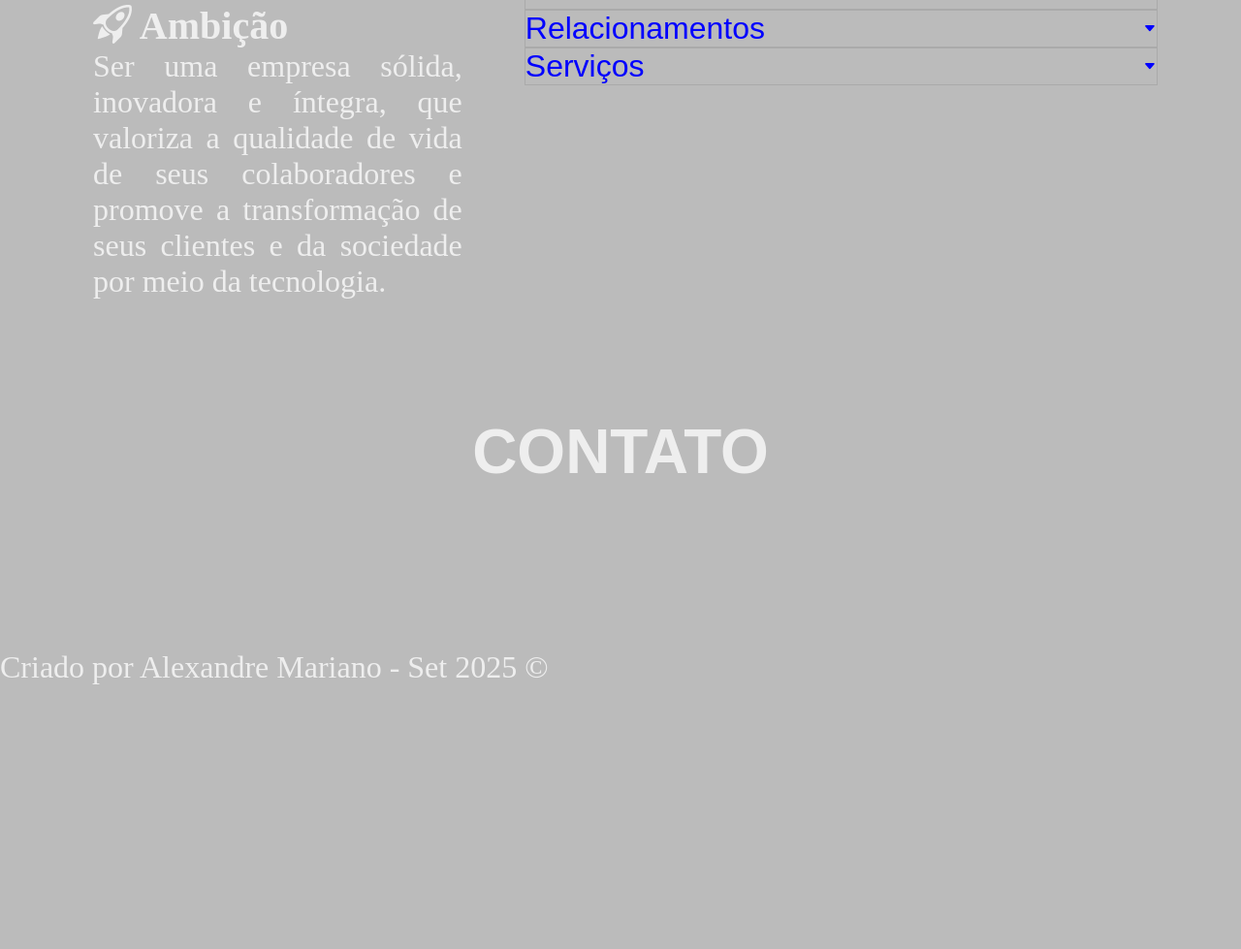
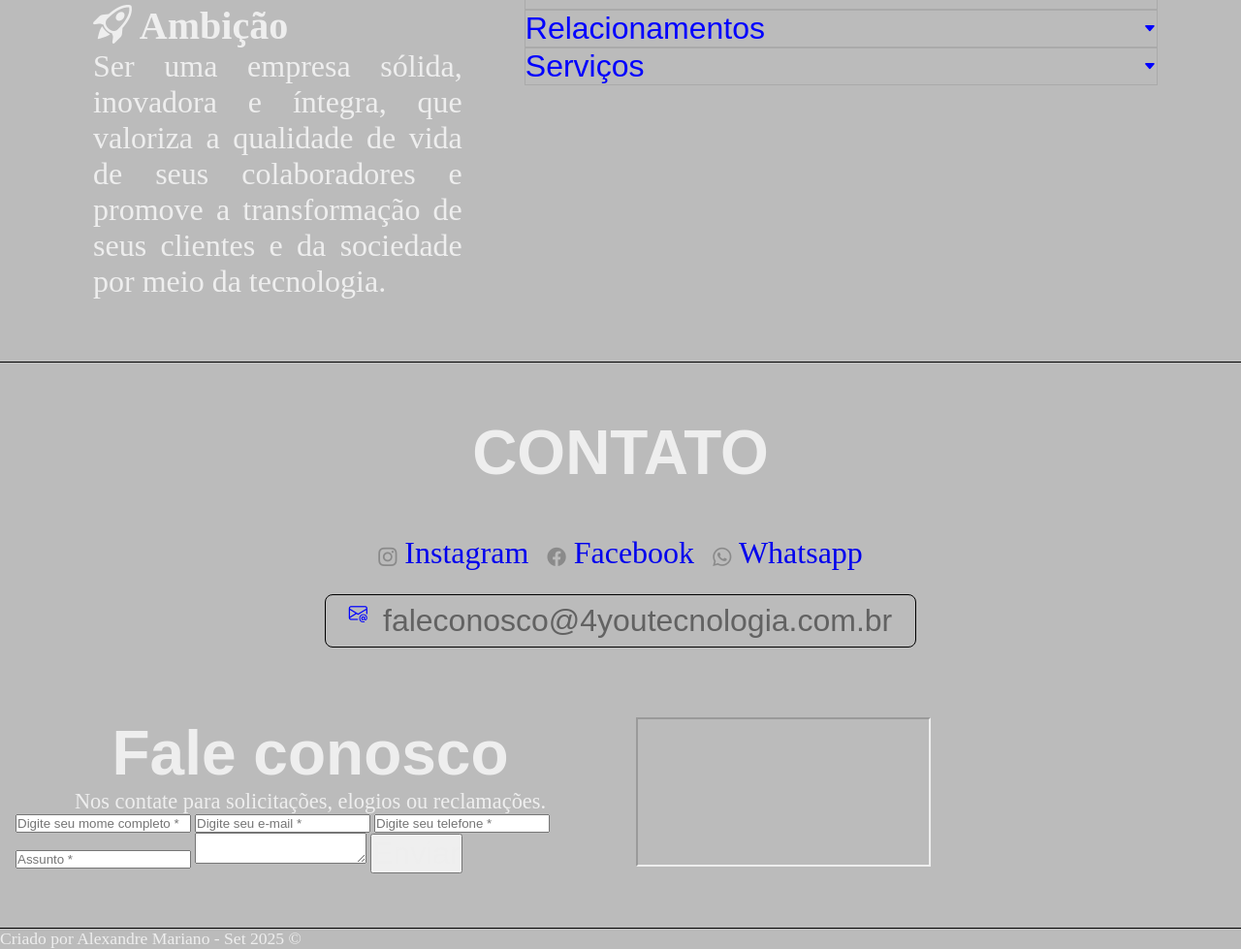
Before and after one commit to alexandrmariano/4youtecnologia, a plain HTML site: page index.html in a window 1280 px wide. Shown: the part 4006-4985 px from the top of the page at 97% size. Before the commit the page ends 4713 px from the top, so only its background shows below. Drawn offline with nearby package versions, Linux system fonts and the light colour scheme; grey boxes are pictures that could not be loaded; a web font is replaced by a local one.

Commit message:
Aula 08102025 Contatos

```diff
--- a/css/style.css
+++ b/css/style.css
@@ -35,6 +35,7 @@ Referências de uso das fontes:
   /* Cor padrão de textos */
   --hover-link: #f0f0f0;
   /* Cor de hover em links */
+  --cor-link: 626262;
 }
 
 /* ==============================
@@ -272,6 +273,10 @@ h2 {
 h3 {
   font-size: 1.55rem;
   font-family: var(--fonte-subtitulo-h3);
+}
+
+.footer {
+  font-size: 1.1rem;
 }
 
 
@@ -543,6 +548,59 @@ h3 {
 }
 
 /* ==============================
+   CONTATO
+   ============================== */
+
+.contato {
+  display: flex;
+  flex-direction: column;
+  justify-content: center;
+  align-items: center;
+  gap: 1.5rem;
+  border-top: 1px solid var(--cor-borda);
+  border-bottom: 1px solid var(--cor-borda);
+}
+
+.contato p {
+  font-size: 1.4rem;
+  text-align: center;
+}
+
+.contato .btn-primario {
+  gap: 1rem;
+}
+
+.contato .email {
+  color: #626262;
+  text-decoration: none;
+  /* remover underline */
+}
+
+.contato .menu-link span {
+  color: var(--cor-link);
+}
+
+.contato .menu-link:hover i,
+.contato .menu-link:hover span {
+  color: var(--cor-icon-theme-hover);
+}
+
+.contato-grid {
+  display: grid;
+  grid-template-columns: 1fr 1fr;
+  gap: 2rem;
+  width: 100%;
+  margin-top: 3rem;
+}
+
+.contato-formulario,
+.contato-mapa {
+  width: 100%;
+}
+
+
+
+/* ==============================
    RESPONSIVIDADE (MEDIA QUERIES)
    ============================== */
 
@@ -558,6 +616,15 @@ h3 {
 @media (min-width: 768px) {
   header {
     padding: 1rem 3rem;
+  }
+
+  .comtato-grid {
+    grid-template-columns: 100%;
+  }
+
+  .contato-formulario,
+  .contato-mapa {
+    width: 100%;
   }
 
   .menu-desktop {
--- a/index.html
+++ b/index.html
@@ -16,10 +16,7 @@
   <link rel="stylesheet" href="css/style.css" />
 
   <!-- Importa biblioteca de ícones do Bootstrap (CDN) -->
-    <link
-      rel="stylesheet"
-      href="https://cdn.jsdelivr.net/npm/bootstrap-icons@1.13.1/font/bootstrap-icons.min.css"
-    />
+  <link rel="stylesheet" href="https://cdn.jsdelivr.net/npm/bootstrap-icons@1.13.1/font/bootstrap-icons.min.css" />
   <!-- Documentação: https://icons.getbootstrap.com/#install -->
 </head>
 
@@ -136,14 +133,10 @@
 
     <!-- Vídeo incorporado do YouTube -->
     <div class="video">
-        <iframe
-          src="https://www.youtube.com/embed/gFwhQ1pn06U"
-          title="Acronis Cyber Protect Cloud - Advanced Security + EDR"
-          frameborder="0"
+      <iframe src="https://www.youtube.com/embed/gFwhQ1pn06U"
+        title="Acronis Cyber Protect Cloud - Advanced Security + EDR" frameborder="0"
         allow="accelerometer; autoplay; clipboard-write; encrypted-media; gyroscope; picture-in-picture; web-share"
-          referrerpolicy="strict-origin-when-cross-origin"
-          allowfullscreen
-        ></iframe>
+        referrerpolicy="strict-origin-when-cross-origin" allowfullscreen></iframe>
     </div>
   </main>
 
@@ -159,12 +152,7 @@
       <!-- Cada card representa um serviço oferecido -->
       <!-- Serviço 1 -->
       <div class="servico-card">
-          <img
-            src="img/Servicos/Antivirus.jpeg"
-            alt="Antivírus"
-            title="Antivírus"
-            class="img-card"
-          />
+        <img src="img/Servicos/Antivirus.jpeg" alt="Antivírus" title="Antivírus" class="img-card" />
         <div class="card-body">
           <h3 class="card-title">Antivírus</h3>
           <p class="card-descricao">
@@ -183,10 +171,7 @@
           </ul>
           <div class="card-button">
             <button class="btn-primario">
-                <a
-                  href="https://www.acronis.com/pt/products/cloud/cyber-protect/security-edr/"
-                  target="_blank"
-                >
+              <a href="https://www.acronis.com/pt/products/cloud/cyber-protect/security-edr/" target="_blank">
                 <span>Conheça o Acronis EDR</span>
                 <i class="bi bi-arrow-up-right"></i>
               </a>
@@ -197,12 +182,7 @@
 
       <!-- Serviço 2 -->
       <div class="servico-card card-reverse">
-          <img
-            src="img/Servicos/Backup_Nuvem.jpg"
-            alt="Cloud Backup"
-            title="Cloud Backup"
-            class="img-card"
-          />
+        <img src="img/Servicos/Backup_Nuvem.jpg" alt="Cloud Backup" title="Cloud Backup" class="img-card" />
         <div class="card-body">
           <h3 class="card-title">Cloud Backup</h3>
           <p class="card-descricao">
@@ -232,12 +212,7 @@
 
       <!-- Serviço 3 -->
       <div class="servico-card">
-          <img
-            src="img/Servicos/CyberSecurity.jpg"
-            alt="Cyber Security"
-            title="Cyber Security"
-            class="img-card"
-          />
+        <img src="img/Servicos/CyberSecurity.jpg" alt="Cyber Security" title="Cyber Security" class="img-card" />
         <div class="card-body">
           <h3 class="card-title">CyberSecurity</h3>
           <p class="card-descricao">
@@ -256,10 +231,7 @@
           </ul>
           <div class="card-button">
             <button class="btn-primario">
-                <a
-                  href="https://www.fortinet.com/br/products/next-generation-firewall"
-                  target="_blank"
-                >
+              <a href="https://www.fortinet.com/br/products/next-generation-firewall" target="_blank">
                 <span>Conheça o Fortigate</span>
                 <i class="bi bi-arrow-up-right"></i>
               </a>
@@ -276,15 +248,19 @@
 
     <!-- Bloco 1: História e apresentação da empresa -->
     <div class="sobre-cotent1">
-        <img
-          src="img/Sobre/Sobre.jpg"
-          alt="Equipe da 4You Tecnologia"
-          class="sobre-avatar"
-        />
+      <img src="img/Sobre/Sobre.jpg" alt="Equipe da 4You Tecnologia" class="sobre-avatar" />
       <div class="sobre-descricao">
         <h2>Nossa história</h2>
         <p class="sobre-descricao-texto">
-            A 4You Tecnologia nasceu da união de especialistas com mais de 25 anos de experiência no setor. Nossa missão é administrar de forma eficiente as necessidades de nossos clientes em diferentes áreas de informática e tecnologia, permitindo que eles concentrem seus esforços exclusivamente em suas atividades principais. Reunimos, em uma única empresa, uma ampla gama de serviços essenciais em TI, oferecendo a praticidade de contar com uma central de suporte única, preparada para resolver diversos tipos de demandas. Essa integração garante agilidade, qualidade e a expertise de profissionais altamente qualificados em diferentes segmentos da tecnologia. Assim, a 4You Tecnologia se consolida como uma parceira estratégica, capaz de atender nos principais segmentos de informática, além de oferecer consultoria e apoio decisório na contratação de serviços relacionados.
+          A 4You Tecnologia nasceu da união de especialistas com mais de 25 anos de experiência no setor. Nossa missão é
+          administrar de forma eficiente as necessidades de nossos clientes em diferentes áreas de informática e
+          tecnologia, permitindo que eles concentrem seus esforços exclusivamente em suas atividades principais.
+          Reunimos, em uma única empresa, uma ampla gama de serviços essenciais em TI, oferecendo a praticidade de
+          contar com uma central de suporte única, preparada para resolver diversos tipos de demandas. Essa integração
+          garante agilidade, qualidade e a expertise de profissionais altamente qualificados em diferentes segmentos da
+          tecnologia. Assim, a 4You Tecnologia se consolida como uma parceira estratégica, capaz de atender nos
+          principais segmentos de informática, além de oferecer consultoria e apoio decisório na contratação de serviços
+          relacionados.
         </p>
         <div class="sobre-descricao-button">
           <button class="btn-primario">
@@ -305,9 +281,9 @@
           <h3><i class="bi bi-bullseye"></i> Missão</h3>
           <div class="sobre-icone">
             <span>
-                Oferecer serviços e soluções personalizadas com foco em qualidade, excelência e inovação, garantindo aos nossos clientes confiança, segurança e resultados sólidos.
-              </span
-              >
+              Oferecer serviços e soluções personalizadas com foco em qualidade, excelência e inovação, garantindo aos
+              nossos clientes confiança, segurança e resultados sólidos.
+            </span>
           </div>
         </div>
 
@@ -317,9 +293,9 @@
           <div class="sobre-icone">
 
             <span>
-                Ser uma empresa sólida, inovadora e íntegra, que valoriza a qualidade de vida de seus colaboradores e promove a transformação de seus clientes e da sociedade por meio da tecnologia.
-              </span
-              >
+              Ser uma empresa sólida, inovadora e íntegra, que valoriza a qualidade de vida de seus colaboradores e
+              promove a transformação de seus clientes e da sociedade por meio da tecnologia.
+            </span>
           </div>
         </div>
       </div>
@@ -335,7 +311,8 @@
             </button>
             <div class="accordion-body">
               <p>
-                  Nossas soluções são desenvolvidas com foco na inovação, qualidade e segurança, assegurando que cada entrega gere valor real para nossos clientes e fortaleça a confiança em nossa marca.
+                Nossas soluções são desenvolvidas com foco na inovação, qualidade e segurança, assegurando que cada
+                entrega gere valor real para nossos clientes e fortaleça a confiança em nossa marca.
               </p>
             </div>
           </div>
@@ -347,7 +324,8 @@
             </button>
             <div class="accordion-body">
               <p>
-                  Nossos relacionamentos são construídos com transparência, colaboração e proximidade, criando parcerias sólidas que impulsionam o crescimento tecnológico e humano.
+                Nossos relacionamentos são construídos com transparência, colaboração e proximidade, criando parcerias
+                sólidas que impulsionam o crescimento tecnológico e humano.
               </p>
             </div>
           </div>
@@ -359,7 +337,8 @@
             </button>
             <div class="accordion-body">
               <p>
-                  Nossos serviços são orientados para a eficiência, escalabilidade e evolução contínua, garantindo que cada cliente esteja sempre preparado para os desafios e oportunidades do futuro digital.
+                Nossos serviços são orientados para a eficiência, escalabilidade e evolução contínua, garantindo que
+                cada cliente esteja sempre preparado para os desafios e oportunidades do futuro digital.
               </p>
             </div>
           </div>
@@ -372,21 +351,76 @@
   <section id="contato" class="contato">
     <h2>CONTATO</h2>
     <p></p>
-      <ul class="menu-social">
-        <li><a href="" class="menu-link"></a></li>
-        <li><a href="" class="menu-link"></a></li>
-        <li><a href="" class="menu-link"></a></li>
+    <ul class="menu menu-social">
+      <li>
+        <a href="" class="menu-link" target="_blank">
+          <i class="bi bi-instagram"></i>
+          <span>Instagram</span>
+        </a>
+      </li>
+      <li>
+        <a href="" class="menu-link" target="_blank">
+          <i class="bi bi-facebook"></i>
+          <span>Facebook</span>
+        </a>
+      </li>
+      <li>
+        <a href="" class="menu-link" target="_blank">
+          <i class="bi bi-whatsapp"></i>
+          <span>Whatsapp</span>
+        </a>
+      </li>
     </ul>
+
+    <a href="mailto:faleconosco@4youtecnologia.com.br">
+      <button class="btn-primario">
+        <i class="bi bi-envelope-at"></i>
+        <span class="email">
+          faleconosco@4youtecnologia.com.br
+        </span>
+      </button>
+    </a>
+
+    <!-- Grid para Formulario e Mapa -->
+    <div class="contato-grid">
+
+      <!-- Formulario -->
+      <div class="contato-formulario">
+        <h2>Fale conosco</h2>
+        <p>Nos contate para solicitações, elogios ou reclamações.</p>
+
+        <form action="" method="post">
+          <input type="text" placeholder="Digite seu mome completo *" required>
+          <input type="email" name="" id="" placeholder="Digite seu e-mail *" required>
+          <input type="tel" placeholder="Digite seu telefone *" required>
+          <input type="text" placeholder="Assunto *" required>
+          <textarea name="" id=""></textarea>
+          <button type="submit">
+            <span>Enviar</span>
+          </button>
+        </form>
+      </div>
+
+      <!-- Mapa -->
+      <div class="contato-mapa">
+        <iframe
+          src="https://www.google.com/maps/embed?pb=!1m18!1m12!1m3!1d3658.0006937134267!2d-46.73255712383241!3d-23.532477460533272!2m3!1f0!2f0!3f0!3m2!1i1024!2i768!4f13.1!3m3!1m2!1s0x94cef8bd3ee044a9%3A0x4f7766e2fe0bd138!2sAv.%20Imperatriz%20Leopoldina%2C%201248%20-%20Vila%20Leopoldina%2C%20S%C3%A3o%20Paulo%20-%20SP%2C%2005305-002!5e0!3m2!1spt-BR!2sbr!4v1759966815061!5m2!1spt-BR!2sbr"
+          allowfullscreen="" loading="lazy" referrerpolicy="no-referrer-when-downgrade"></iframe>
+      </div>
+
+    </div>
+
   </section>
 
   <!-- ===================== RODAPÉ ===================== -->
   <footer>
-      <p>Criado por Alexandre Mariano - Set 2025 &copy;</p>
+    <p class="footer">Criado por Alexandre Mariano - Set 2025 &copy;</p>
   </footer>
 
   <!-- Importa o script JS principal -->
   <script src="js/script.js"></script>
 </body>
+
 </html>
 
 <!-- DICAS RÁPIDAS (atalhos VS Code)
@@ -396,6 +430,7 @@
   ul>li*3 → Cria lista com 3 itens
   SHITH + ALT + ↓ → Duplica linha
   Template Monster
+  <br> Brake para pular linha
   Theme Wagon
   NuvemShop
   modeloscontrusite
```
Lines whose indentation alone changed are shown as unchanged.
